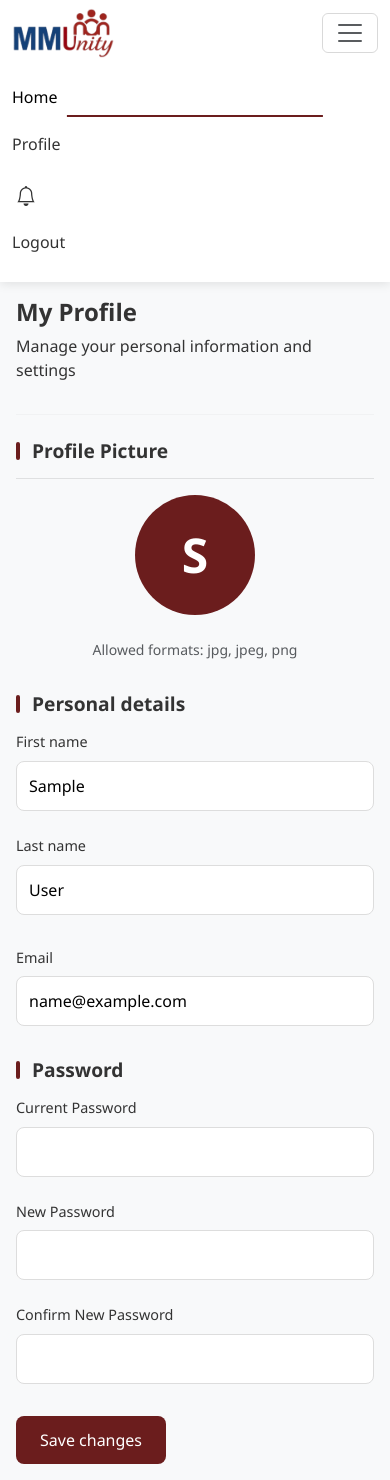
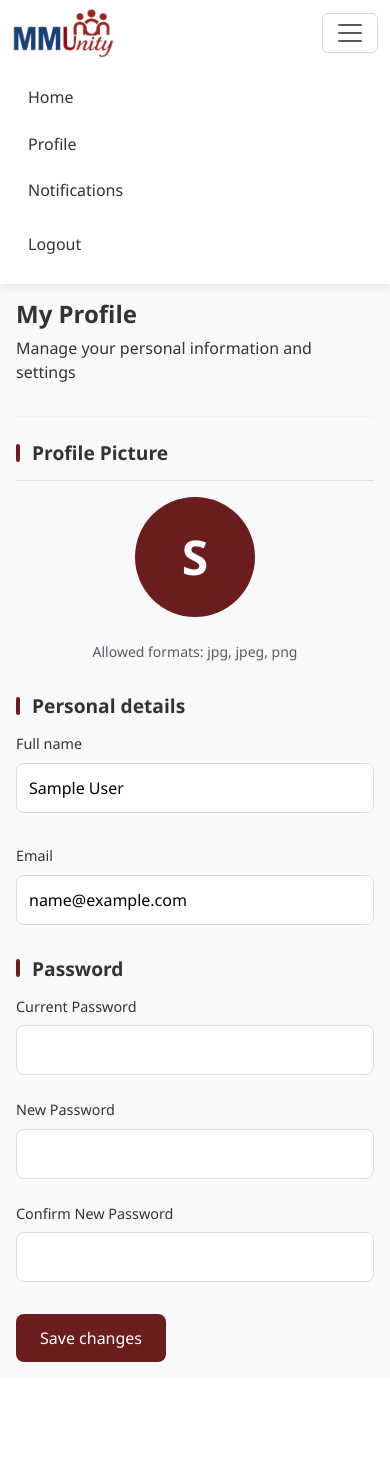
Before and after one commit to ayra25/GitExercise-GroupName, a Flask app: page /profile in a window 390 px wide, after a click that opens the changed part. After the commit the page ends 1362 px from the top, so only its background shows below. Run offline with Flask 3, Linux system fonts and the light colour scheme; the visitor is signed in with stand-in values (Sample User, id 1); data that the repository does not hold is empty.

Commit message:
changed first and last name to full name

```diff
--- a/models/user.py
+++ b/models/user.py
@@ -7,8 +7,7 @@ class User(db.Model, UserMixin):
     __tablename__ = 'users'
 
     id = db.Column(db.Integer, primary_key=True, autoincrement=True)
-    first_name = db.Column(db.String(100), nullable=False)
-    last_name = db.Column(db.String(150))
+    full_name = db.Column(db.String(100), nullable=False)
     email = db.Column(db.String(100), unique=True, nullable=False)
     password = db.Column(db.String(200), nullable=False)
     role = db.Column(db.String(50), default='normal_user')
--- a/routes/user_routes.py
+++ b/routes/user_routes.py
@@ -50,8 +50,7 @@ def logout():
 def signup():
     if request.method == 'POST':
         email = request.form.get('email')
-        first_name = request.form.get('firstName')
-        last_name = request.form.get('lastName')
+        full_name = request.form.get('FullName')
         password1 = request.form.get('password1')
         password2 = request.form.get('password2')
         user = User.query.filter_by(email=email).first()
@@ -59,8 +58,8 @@ def signup():
             flash('Email already exists.', category='error')
         elif len(email) < 4:
             flash('Email must be greater than 3 characters.', category='error')
-        elif len(first_name) < 2:
-            flash('First name must be greater than 1 character.', category='error')
+        elif len(full_name) < 2:
+            flash('Full name must be greater than 1 character.', category='error')
         elif password1 != password2:
             flash('Passwords don\'t match.', category='error')
         elif len(password1) < 7:
@@ -69,7 +68,7 @@ def signup():
 
             hashed_password = bcrypt.hashpw(password1.encode('utf-8'), bcrypt.gensalt()).decode('utf-8')
 
-            new_user = User(email=email, first_name=first_name, last_name=last_name, password=hashed_password)
+            new_user = User(email=email, full_name=full_name, password=hashed_password)
             db.session.add(new_user)
             db.session.commit()
             login_user(new_user, remember=True)
@@ -120,16 +119,14 @@ def reset_password_token(token):
 @login_required
 def profile():
     if request.method == 'POST':
-        first_name = request.form.get('first_name')
-        last_name = request.form.get('last_name')
+        full_name = request.form.get('full_name')
         email = request.form.get('email')
 
         current_password = request.form.get('current_password')
         new_password = request.form.get('new_password')
         confirm_password = request.form.get('confirm_password')
 
-        current_user.first_name = first_name
-        current_user.last_name = last_name
+        current_user.full_name = full_name
         current_user.email = email
 
         if current_password and new_password:
--- a/static/style.css
+++ b/static/style.css
@@ -155,6 +155,12 @@ body {
     color: #212529;
 }
 
+.navbar-nav .nav-link {
+    padding: 0.5rem 1rem;
+    display: flex;
+    align-items: center;
+}
+
 
 @media (max-width: 992px) {
   .navbar-collapse {
--- a/templates/attendance_analytics.html
+++ b/templates/attendance_analytics.html
@@ -60,7 +60,7 @@
           <tbody>
             {% for stat in member_stats %}
             <tr>
-              <td>{{ stat.member.first_name }} {{ stat.member.last_name }}</td>
+              <td>{{ stat.member.full_name }}</td>
               <td>{{ stat.total_events }}</td>
               <td>{{ stat.attended_events }}</td>
               <td>
--- a/templates/banned_members.html
+++ b/templates/banned_members.html
@@ -25,8 +25,7 @@
                 <table class="table table-hover">
                     <thead class="thead-light">
                         <tr>
-                            <th style="color: #6b1d1d;">First Name</th>
-                            <th style="color: #6b1d1d;">Last Name</th>
+                            <th style="color: #6b1d1d;">Full Name</th>
                             <th style="color: #6b1d1d;">Email</th>
                             <th style="color: #6b1d1d;">Banned At</th>
                             <th style="color: #6b1d1d;">Reason</th>
@@ -36,8 +35,7 @@
                     <tbody>
                         {% for ban in banned_members %}
                         <tr>
-                            <td>{{ ban.user.first_name }}</td>
-                            <td>{{ ban.user.last_name }}</td>
+                            <td>{{ ban.user.full_name }}</td>
                             <td>{{ ban.user.email }}</td>
                             <td>{{ ban.banned_at.strftime('%Y-%m-%d') }}</td>
                             <td>{{ ban.reason or "N/A" }}</td>
--- a/templates/base.html
+++ b/templates/base.html
@@ -10,45 +10,69 @@
     <title>{% block title %}Home{% endblock %}</title>
 </head>
 <body>
-    <nav class="navbar navbar-expand-lg navbar-custom py-2">  <!-- Added py-2 for padding -->
+    <nav class="navbar navbar-expand-lg navbar-custom py-2">
         <div class="container">
-        <a class="navbar-brand p-0" href="/">  <!-- Removed padding from brand -->
+            <a class="navbar-brand p-0" href="/">
                 <img src="{{ url_for('static', filename='logo.png') }}"
                      alt="MMUnity Logo"
                      style="height: 50px; width: auto;"
-                 class="d-inline-block align-middle">  <!-- Changed align-top to align-middle -->
+                     class="d-inline-block align-middle">
             </a>
             <button class="navbar-toggler" type="button" data-bs-toggle="collapse" data-bs-target="#navbarContent">
                 <span class="navbar-toggler-icon"></span>
             </button>
 
-        <!-- Rest of your navbar content remains the same -->
             <div class="collapse navbar-collapse" id="navbarContent">
                 <ul class="navbar-nav me-auto mb-2 mb-lg-0">
                     <li class="nav-item">
-                        <a class="nav-link active" href="/">Home</a>
+                        <a class="nav-link" href="/">Home</a>
                     </li>
                     <li class="nav-item">
                         <a class="nav-link" href="{{ url_for('user.profile') }}">Profile</a>
                     </li>
+                    {% if current_user.is_authenticated %}
+                    <li class="nav-item dropdown d-lg-none">
+                        <a class="nav-link" href="#" id="mobileNotificationsDropdown" role="button" data-bs-toggle="dropdown">
+                            Notifications
+                            {% set unread_count = current_user.unread_notifications_count() %}
+                            {% if unread_count > 0 %}
+                            <span class="badge bg-danger ms-1">{{ unread_count }}</span>
+                            {% endif %}
+                        </a>
+                        <ul class="dropdown-menu" aria-labelledby="mobileNotificationsDropdown">
+                            <li><h6 class="dropdown-header">Notifications</h6></li>
+                            {% for notification in current_user.recent_notifications(5) %}
+                                <li>
+                                    <a class="dropdown-item {% if not notification.is_read %}unread{% endif %}"
+                                       href="{{ url_for('notification.view_notification', notification_id=notification.id) }}">
+                                        {{ notification.message }}
+                                        <small class="text-muted">{{ notification.created_at|time_ago }}</small>
+                                    </a>
+                                </li>
+                            {% else %}
+                                <li><a class="dropdown-item" href="#">No new notifications</a></li>
+                            {% endfor %}
+                            <li><hr class="dropdown-divider"></li>
+                            <li><a class="dropdown-item text-center" href="{{ url_for('notification.all_notifications') }}">View All</a></li>
+                        </ul>
+                    </li>
+                    {% endif %}
                 </ul>
 
                 <ul class="navbar-nav ms-auto mb-2 mb-lg-0">
                     {% if current_user.is_authenticated %}
-                    <li class="nav-item dropdown">
+                    <li class="nav-item dropdown d-none d-lg-block">
                         <a class="nav-link position-relative p-1" href="#" id="notificationsDropdown"
-                        role="button" data-bs-toggle="dropdown" aria-expanded="false"
-                        style="text-decoration: none !important;">
+                           role="button" data-bs-toggle="dropdown">
                             <i class="bi bi-bell fs-5"></i>
                             {% set unread_count = current_user.unread_notifications_count() %}
                             {% if unread_count > 0 %}
                             <span class="position-absolute top-0 start-100 translate-middle badge rounded-pill bg-danger">
                                 {{ unread_count }}
-                                <span class="visually-hidden">unread notifications</span>
                             </span>
                             {% endif %}
                         </a>
-                        <ul class="dropdown-menu dropdown-menu-end notification-dropdown" aria-labelledby="notificationsDropdown">
+                        <ul class="dropdown-menu dropdown-menu-end" aria-labelledby="notificationsDropdown">
                             <li><h6 class="dropdown-header">Notifications</h6></li>
                             {% for notification in current_user.recent_notifications(5) %}
                                 <li>
@@ -76,13 +100,11 @@
                 </ul>
             </div>
         </div>
-        </div>
     </nav>
 
     {% block content %}
     {% endblock %}
 
     <script src="https://cdn.jsdelivr.net/npm/bootstrap@5.3.5/dist/js/bootstrap.bundle.min.js" integrity="sha384-k6d4wzSIapyDyv1kpU366/PK5hCdSbCRGRCMv+eplOQJWyd1fbcAu9OCUj5zNLiq" crossorigin="anonymous"></script>
-
 </body>
 </html>
--- a/templates/edit_profile.html
+++ b/templates/edit_profile.html
@@ -1,7 +1,7 @@
 <h2>Edit Profile</h2>
 <form method="POST">
     <label>Name:</label>
-    <input type="text" name="first_name" value="{{ user.first_name }}"><br>
+    <input type="text" name="full_name" value="{{ user.full_name }}"><br>
 
     <label>Email:</label>
     <input type="email" name="email" value="{{ user.email }}"><br>
--- a/templates/home.html
+++ b/templates/home.html
@@ -628,7 +628,7 @@
 
 <div class="dashboard-container">
     <div class="welcome-header">
-        <h1>Welcome back, {{ current_user.first_name }}!</h1>
+        <h1>Welcome back, {{ current_user.full_name }}!</h1>
         <p>Here's what's happening in your clubs today</p>
     </div>
 
--- a/templates/members.html
+++ b/templates/members.html
@@ -24,8 +24,7 @@
                 <table class="table table-hover">
                     <thead class="thead-light">
                         <tr>
-                            <th style="color: #6b1d1d;">First Name</th>
-                            <th style="color: #6b1d1d;">Last Name</th>
+                            <th style="color: #6b1d1d;">Full Name</th>
                             <th style="color: #6b1d1d;">Email</th>
                             <th style="color: #6b1d1d;">Role</th>
                             <th style="color: #6b1d1d;">Joined</th>
@@ -35,8 +34,7 @@
                     <tbody>
                         {% for m in members %}
                         <tr>
-                            <td>{{ m.member.first_name }}</td>
-                            <td>{{ m.member.last_name }}</td>
+                            <td>{{ m.member.full_name }}</td>
                             <td>{{ m.member.email }}</td>
                             <td>
                                 {% if m.is_host %}
--- a/templates/profile.html
+++ b/templates/profile.html
@@ -239,7 +239,7 @@
                         {% if user.profile_pic %}
                             <img src="{{ url_for('static', filename='profile_pics/' + user.profile_pic) }}" alt="Profile Picture" width="120" height="120">
                         {% else %}
-                            <div class="default-avatar">{{ user.first_name[0]|upper }}</div>
+                            <div class="default-avatar">{{ user.full_name[0]|upper }}</div>
                         {% endif %}
                     </div>
                     <input type="file" id="profile_pic" name="profile_pic" accept="image/*" class="form-control-file">
@@ -249,13 +249,8 @@
 
             <h3 class="profile-section-title">Personal details</h3>
             <div class="profile-form-group">
-                <label for="first_name" class="profile-form-label">First name</label>
-                <input type="text" class="profile-form-input" id="first_name" name="first_name" value="{{ user.first_name }}">
-            </div>
-
-            <div class="profile-form-group">
-                <label for="last_name" class="profile-form-label">Last name</label>
-                <input type="text" class="profile-form-input" id="last_name" name="last_name" value="{{ user.last_name }}">
+                <label for="full_name" class="profile-form-label">Full name</label>
+                <input type="text" class="profile-form-input" id="full_name" name="full_name" value="{{ user.full_name }}">
             </div>
 
         </div>
--- a/templates/take_attendance.html
+++ b/templates/take_attendance.html
@@ -20,7 +20,7 @@
       <tbody>
         {% for member in members %}
         <tr>
-          <td>{{ member.member.first_name }} {{ member.member.last_name }}</td>
+          <td>{{ member.member.full_name }}</td>
           <td>
             <div class="form-check form-switch">
               <input class="form-check-input" type="checkbox"
```
Also changed, not shown: templates/event.html (+8 -9 lines), templates/signup.html (+2 -7 lines). Lines whose indentation alone changed are shown as unchanged.
